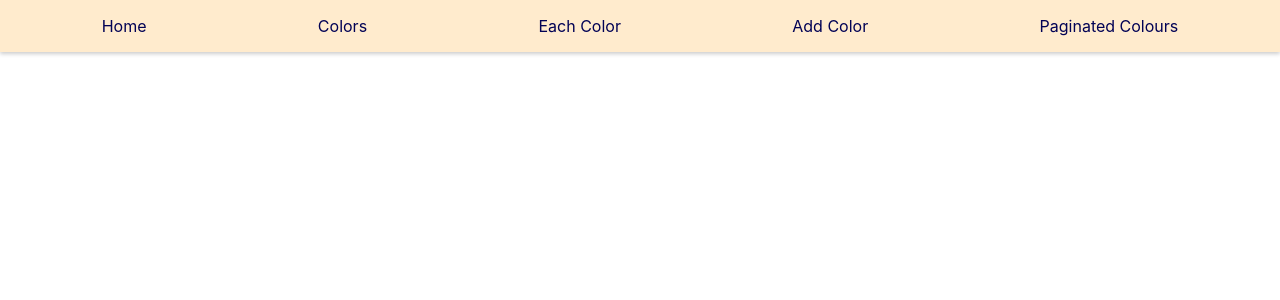
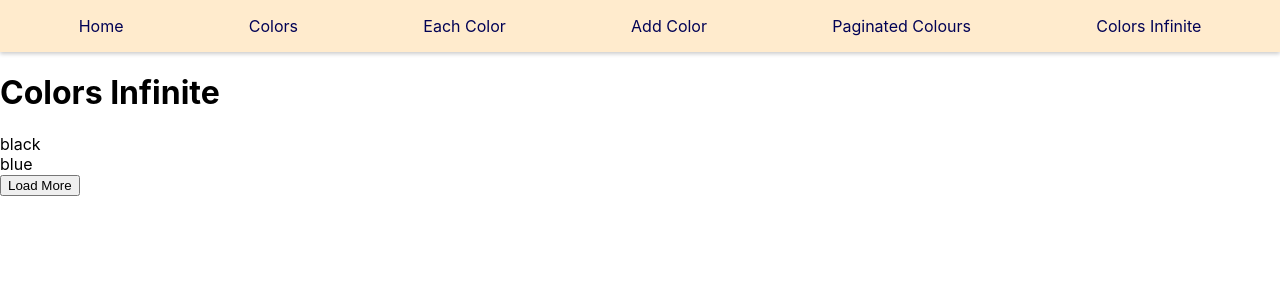
Before and after one commit to Opeyemi-Omotayo/React-query, a React (Create React App) app: page /colors-infinite in a window 1280 px wide. Shown: the top 300 px of the page. Built offline with nearby package versions, Linux system fonts and the light colour scheme; data requests are answered from the project's data file.

Commit message:
using useInfiniteQuery

```diff
--- a/src/App.js
+++ b/src/App.js
@@ -5,6 +5,7 @@ import Colors from "./pages/Colors";
 import EachColor from "./pages/EachColor";
 import AddColor from "./pages/AddColor";
 import ColorsPaginated from "./pages/ColorsPaginated";
+import ColorsInfinite from "./pages/ColorsInfinite";
 
 
 function App() {
@@ -28,6 +29,9 @@ function App() {
               <li>
                 <Link to="/colors-paginated">Paginated Colours</Link>
               </li>
+              <li>
+                <Link to="/colors-infinite">Colors Infinite</Link>
+              </li>
             </ul>
           </nav>
           <Routes>
@@ -36,6 +40,7 @@ function App() {
             <Route path="/colors/:id" element={<EachColor/>} />
             <Route path="/addcolor" element={<AddColor />} />
             <Route path="/colors-paginated" element={<ColorsPaginated />} />
+            <Route path="/colors-infinite" element={<ColorsInfinite />} />
           </Routes>
         </div>
       </Router>
--- /dev/null
+++ b/src/pages/ColorsInfinite.js
@@ -0,0 +1,39 @@
+import React from 'react';
+import { getColorsPaginated } from '../api/colors';
+import { useInfiniteQuery } from '@tanstack/react-query';
+
+const ColorsInfinite = () => {
+    const {
+        status,
+        error,
+        data,
+        isFetchingNextPage,
+        hasNextPage,
+        fetchNextPage,
+      } = useInfiniteQuery({
+        queryKey: ["colors", "infinite"],
+        getNextPageParam: prevData => prevData.nextPage,
+        queryFn: ({ pageParam = 1 }) => getColorsPaginated(pageParam),
+      })
+
+      if (status === "loading") return <h1>Loading...</h1>
+      if (status === "error") return <h1>{JSON.stringify(error)}</h1>
+
+      return (
+        <>
+          <h1>Colors Infinite</h1>
+          {data.pages
+            .flatMap(data => data.colors)
+            .map(color => (
+              <div key={color.id}>{color.label}</div>
+            ))}
+          {hasNextPage && (
+            <button onClick={() => fetchNextPage()}>
+              {isFetchingNextPage ? "Loading..." : "Load More"}
+            </button>
+          )}
+        </>
+      )
+}
+
+export default ColorsInfinite;
```
Also changed, not shown: src/pages/ColorsPaginated.js (+13 -8 lines).
